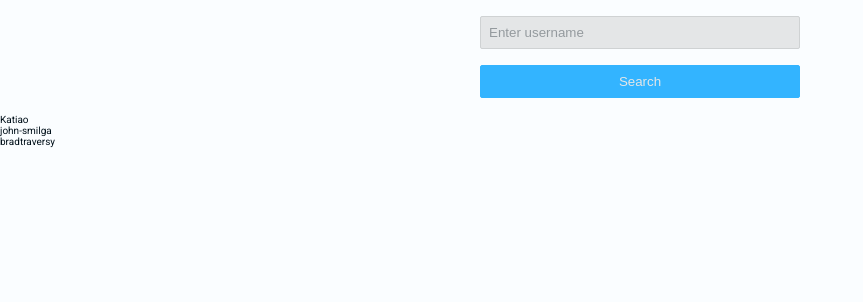
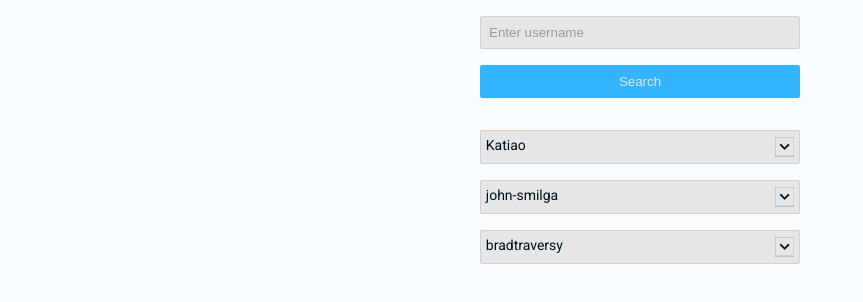
Before and after one commit to Katiao/github-repositories-explorer, a React (Create React App) app: page / in a window 1280 px wide. Shown: the top 302 px of the page, without its empty margins (0-863 px from the left). Built offline with nearby package versions, Linux system fonts and the light colour scheme.

Commit message:
complete closed view - singleUser component style

```diff
--- a/src/components/SingleUser.js
+++ b/src/components/SingleUser.js
@@ -1,14 +1,34 @@
 import React from "react";
 import styled from "styled-components";
+import { MdKeyboardArrowDown } from "react-icons/md";
 
 const SingleUser = ({ login }) => {
   return (
     <Wrapper>
       <div className="userCard">{login}</div>
+      <MdKeyboardArrowDown className="arrow" />
     </Wrapper>
   );
 };
 
 export default SingleUser;
 
-const Wrapper = styled.article``;
+const Wrapper = styled.article`
+  display: flex;
+  justify-content: space-between;
+  width: 100%;
+  max-width: 20rem;
+  border: 1px solid;
+  border-color: var(--clr-dark-grey);
+  color: var(--clr-primary-black);
+  background-color: var(--clr-light-grey);
+  padding: 0.4rem 0.3rem;
+  margin: 1rem auto;
+  border-radius: 2px;
+
+  .arrow {
+    font-size: 1.2rem;
+    stroke-width: 0.02rem;
+    cursor: pointer;
+  }
+`;
--- a/src/index.css
+++ b/src/index.css
@@ -38,7 +38,7 @@ body {
   Default browser font size is 16px
 	by using rem we will make the entire layout of the webpage dependent on the font-size.
   We can now simply change the font size 	and all the measurements in rem will scale up or down accordingly.
-	1 rem = 10px; 10px/16px = 62.5%
+	1 rem = 14px; 14px/16px = 87.5%
   */
-  font-size: 62.5%;
+  font-size: 87.5%;
 }
```
